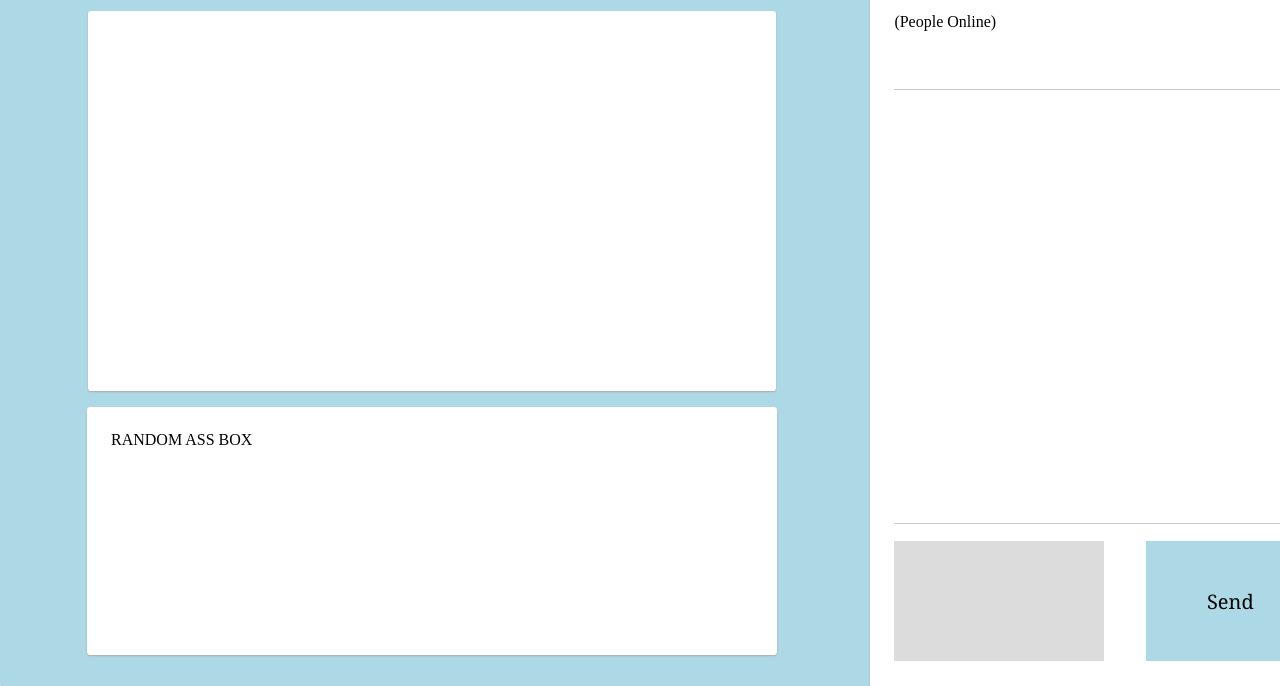
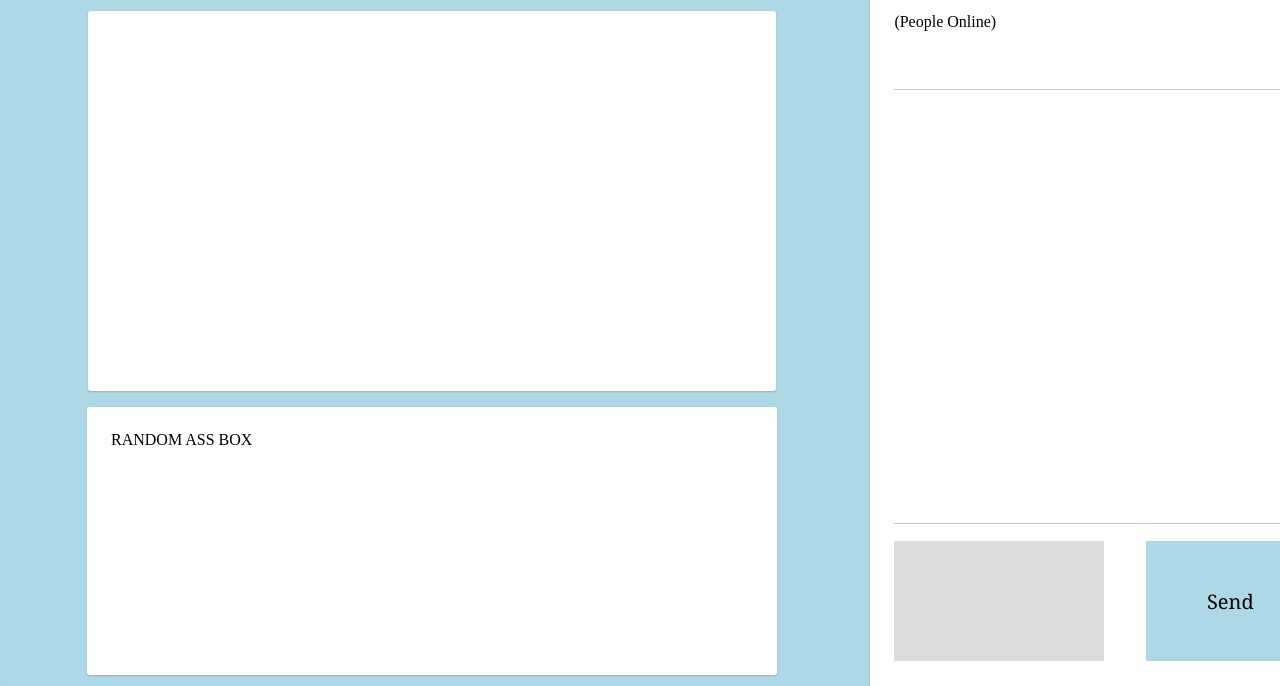
Before and after one commit to rsikdar/VSync, a website: page cards.html in a window 1280 px wide. Shown: the part 114-800 px from the top of the page. Drawn offline with nearby package versions, Linux system fonts and the light colour scheme.

Commit message:
Mystery Bar deleted

```diff
--- a/cards.css
+++ b/cards.css
@@ -158,7 +158,7 @@ button {
   visibility: visible;
   width: 30vw;
   min-width: 642px;
-  min-height: 200px;
+  min-height: 220px;
   vertical-align: middle;
   margin-left: auto;
   margin-right: auto;
--- a/cards.html
+++ b/cards.html
@@ -20,7 +20,7 @@
           </div>
         </div>
         <div class="card" id="video-box">
-          <input id='videoInput' name = 'videoInput' />
+
           <div id="player"></div>
 
         	<script>
--- a/cards.js
+++ b/cards.js
@@ -1,4 +1,3 @@
 $(document).ready(function(){
 
-
 });
```
